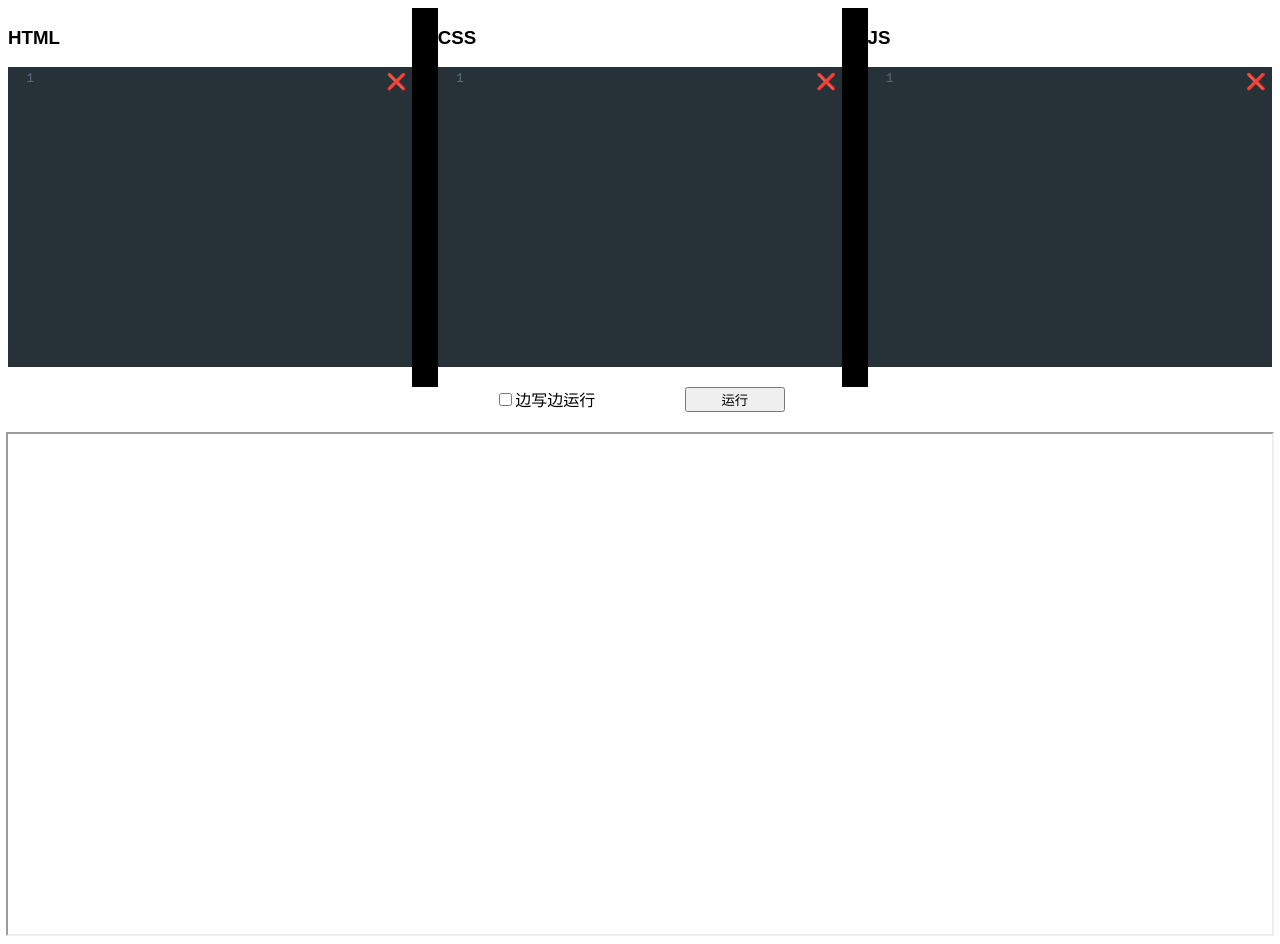
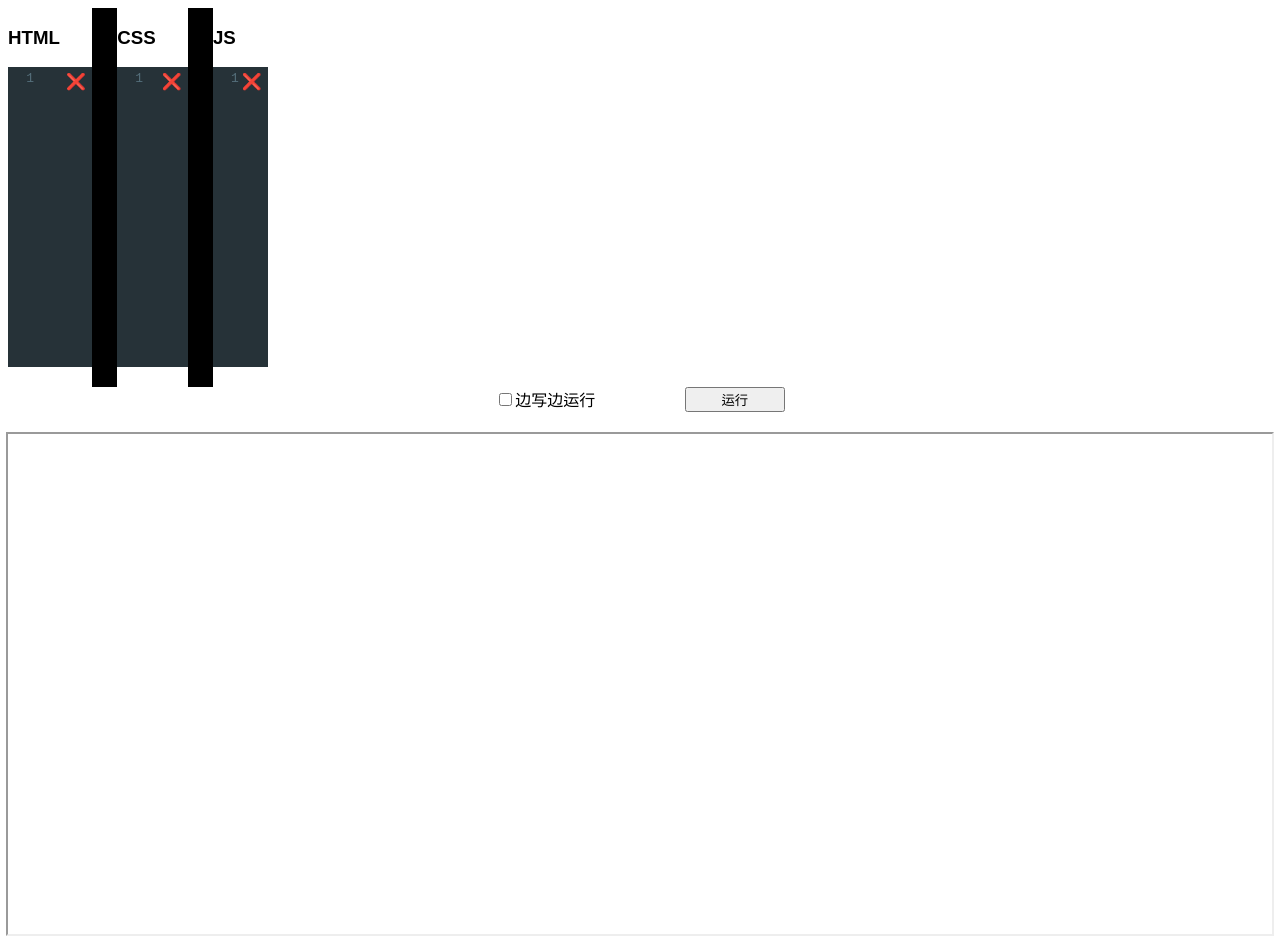
Before and after one commit to tanyanbo/online-ide, a React (Create React App) app: page / in a window 1280 px wide. Built offline with nearby package versions, Linux system fonts and the light colour scheme.

Commit message:
Implementing drag and drop

```diff
--- a/src/App.css
+++ b/src/App.css
@@ -1,7 +1,7 @@
 .editor-container {
     display: flex;
     width: 100%;
-    justify-content: space-between;
+    justify-content: start;
 }
 
 .App {
@@ -23,7 +23,7 @@
 }
 
 .resize-bar {
-    flex-grow: 1;
+    width: 2%;
     background-color: #000;
 }
 
--- a/src/App.js
+++ b/src/App.js
@@ -1,31 +1,15 @@
 import "./App.css";
-import React, { useEffect, useState } from "react";
-import { connect } from "react-redux";
-import Editor from "./components/Editor";
-import { change } from "./actions";
-import { LANGUAGES } from "./Languages";
-import Editors from "./components/Output";
+import React from "react";
+import Output from "./components/Output";
+import Editors from "./components/Editors";
 
-function App(props) {
+function App() {
   return (
     <div className="App">
-      <div className="editor-container">
-        <Editor language={LANGUAGES.HTML} />
-        <div className="resize-bar"></div>
-        <Editor language={LANGUAGES.CSS} />
-        <div className="resize-bar"></div>
-        <Editor language={LANGUAGES.JS} />
-      </div>
       <Editors />
+      <Output />
     </div>
   );
 }
 
-const mapStateToProps = (state) => {
-  const s = state.srcDoc;
-  return { html: s.html, css: s.css, js: s.js };
-};
-
-export default connect(mapStateToProps, {
-  change,
-})(App);
+export default App;
--- a/src/actions/index.js
+++ b/src/actions/index.js
@@ -1,7 +1,6 @@
 import KEYS from "./keys";
 
 export function change(code, type) {
-  console.log(type);
   return {
     type,
     payload: code,
--- a/src/components/Editor.css
+++ b/src/components/Editor.css
@@ -1,6 +1,5 @@
 .editor {
     text-align: start;
-    width: 32%;
     display: flex;
     flex-direction: column;
     margin-bottom: 20px;
--- a/src/components/Editor.js
+++ b/src/components/Editor.js
@@ -12,7 +12,8 @@ import { change, changeIsRunning } from "../actions";
 import KEYS from "../actions/keys";
 
 const Editor = (props) => {
-  const { language, change, checked, isRunning, changeIsRunning } = props;
+  const { language, change, checked, isRunning, changeIsRunning, myRef } =
+    props;
   const [val, setVal] = useState("");
 
   const onChangeCode = (editor, data, value) => {
@@ -21,7 +22,7 @@ const Editor = (props) => {
 
   const clearCode = () => {
     setVal("");
-    props.change("", language[0]);
+    change("", KEYS[`CHANGE_${language[0]}`]);
   };
 
   useEffect(() => {
@@ -38,7 +39,7 @@ const Editor = (props) => {
   }, [val, language, checked, change, isRunning, changeIsRunning]);
 
   return (
-    <div className="editor">
+    <div className="editor" ref={myRef}>
       <div className="editor-top">
         <h3>{language[0]}</h3>
         <button onClick={clearCode} className="reset-button">
@@ -53,6 +54,7 @@ const Editor = (props) => {
           lineWrapping: true,
           lint: true,
           theme: "material",
+          dragDrop: false,
         }}
         onBeforeChange={onChangeCode}
       />
--- a/src/components/Editors.js
+++ b/src/components/Editors.js
@@ -0,0 +1,58 @@
+import React, { useRef, useState } from "react";
+import Editor from "./Editor";
+import { LANGUAGES } from "../Languages";
+
+const Editors = () => {
+  const [startingX, setStartingX] = useState(0);
+  const [startingY, setStartingY] = useState(0);
+  const [isDragging, setIsDragging] = useState(false);
+  const leftDraggableBarRef = useRef(null);
+  const rightDraggableBarRef = useRef(null);
+  const leftEditorRef = useRef(null);
+  const rightEditorRef = useRef(null);
+  const centerEditorRef = useRef(null);
+
+  const handleMouseDown = (e) => {
+    setStartingX(e.clientX);
+    setStartingY(e.clientY);
+    setIsDragging(true);
+  };
+
+  const handleMouseMove = (e) => {
+    if (isDragging) {
+      const dx = e.clientX - startingX;
+      if (dx < 0) {
+        leftEditorRef.current.style.width = `${
+          leftEditorRef.current.offsetWidth - 10
+        }px`;
+        leftDraggableBarRef.current.style.width = `${leftDraggableBarRef.current.offsetWidth}px`;
+      }
+    }
+  };
+
+  const handleMouseUp = (e) => {
+    setIsDragging(false);
+  };
+
+  return (
+    <div className="editor-container" onMouseUp={handleMouseUp}>
+      <Editor language={LANGUAGES.HTML} myRef={leftEditorRef} />
+      <div
+        ref={leftDraggableBarRef}
+        className="resize-bar"
+        onMouseDown={handleMouseDown}
+        onMouseMove={handleMouseMove}
+      ></div>
+      <Editor language={LANGUAGES.CSS} myRef={centerEditorRef} />
+      <div
+        ref={rightDraggableBarRef}
+        className="resize-bar"
+        onMouseDown={handleMouseDown}
+        onMouseMove={handleMouseMove}
+      ></div>
+      <Editor language={LANGUAGES.JS} myRef={rightEditorRef} />
+    </div>
+  );
+};
+
+export default Editors;
--- a/src/components/Output.js
+++ b/src/components/Output.js
@@ -51,7 +51,6 @@ const Output = (props) => {
 
 const mapStateToProps = (state) => {
   const s = state.srcDoc;
-  console.log(s);
   return {
     html: s.html,
     css: s.css,
```
Also changed, not shown: src/components/Editors.css (added).
